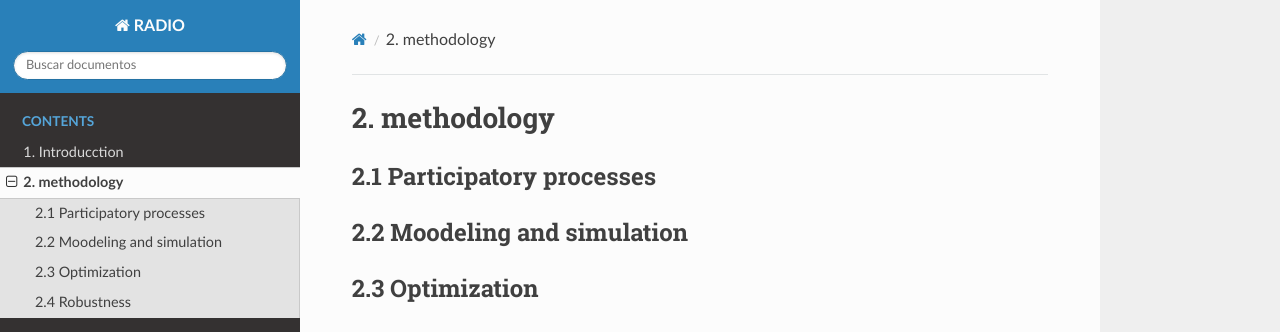
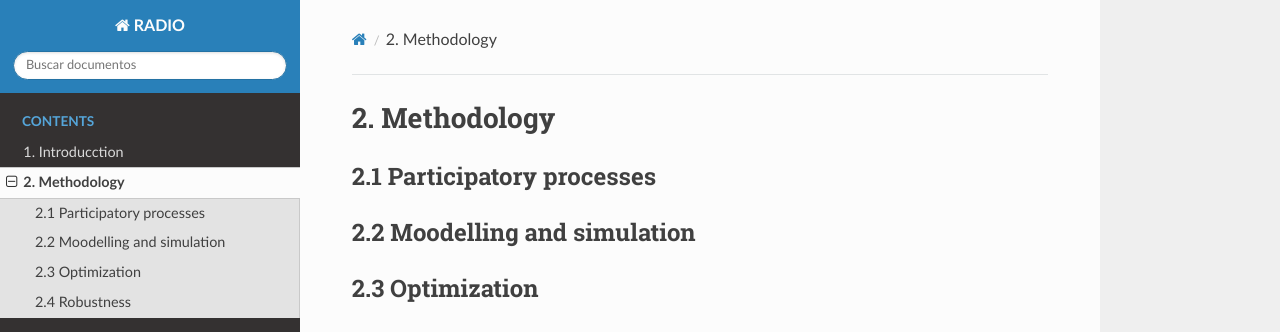
Before and after one commit to guidogz/RADIO, a Sphinx documentation site: the page built from docs/02Metodologia.rst, in a window 1280 px wide. Shown: the top 332 px of the page. Built offline with Sphinx 7.4.7 and the Read the Docs theme 3.1.0, drawn with Linux system fonts in a browser that asks for light colours; formulas are drawn with MathJax 3.

Commit message:
Update 02Metodologia.rst

```diff
--- a/docs/02Metodologia.rst
+++ b/docs/02Metodologia.rst
@@ -1,9 +1,9 @@
-2. methodology
+2. Methodology
 =======================================
 
 2.1 Participatory processes
 +++++++++
-2.2 Moodeling and simulation
+2.2 Moodelling and simulation
 +++++++++
 2.3 Optimization
 +++++++++
```
